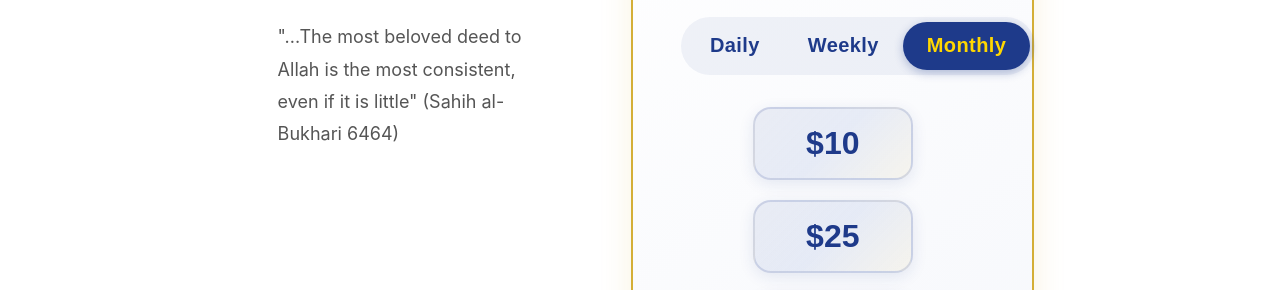
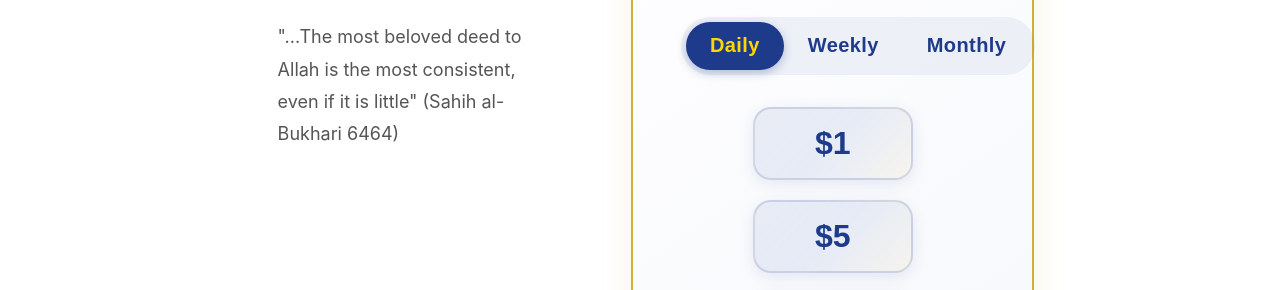
Before and after one commit to humzasyed7/iscj-ramadan2026, a website: page index.html in a window 1280 px wide. Shown: the part 444-734 px from the top of the page. Drawn offline with Linux system fonts and the light colour scheme.

Commit message:
- Changed default frequency to Daily (on first load)

```diff
--- a/index.html
+++ b/index.html
@@ -30,9 +30,9 @@
                 <section class="commitment-panel" id="commitment-panel">
                     <h2 class="commitment-title">Automate your Rewards</h2>
                     <div class="commitment-toggle-row">
-                        <button class="commitment-toggle" data-freq="D">Daily</button>
+                        <button class="commitment-toggle active" data-freq="D">Daily</button>
                         <button class="commitment-toggle" data-freq="W">Weekly</button>
-                        <button class="commitment-toggle active" data-freq="M">Monthly</button>
+                        <button class="commitment-toggle" data-freq="M">Monthly</button>
                     </div>
                     <div class="commitment-amounts-row" id="commitment-amounts">
                         <!-- Dynamically populated -->
@@ -128,7 +128,7 @@
                 };
                 const freqLabels = { D: 'Daily', W: 'Weekly', M: 'Monthly' };
 
-                let selectedFreq = 'M';
+                let selectedFreq = 'D';
                 let selectedAmt = null;
 
                 const toggleBtns = document.querySelectorAll('.commitment-toggle');
@@ -201,7 +201,7 @@
                     window.open(url, '_blank');
                 });
 
-                // Initial render (Monthly)
+                // Initial render (Daily)
                 renderAmounts(selectedFreq);
             })();
 
```
